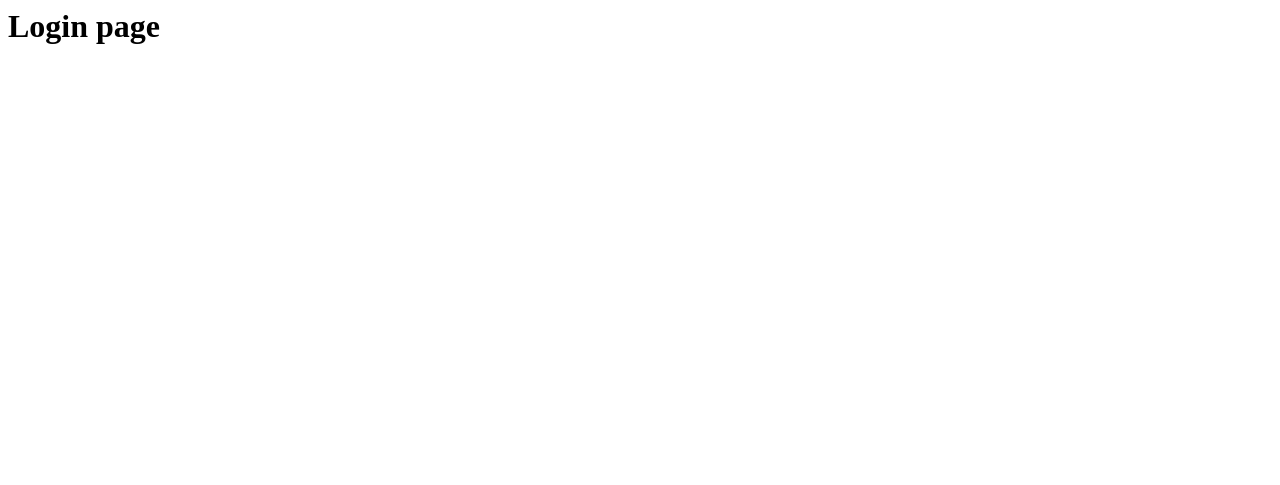
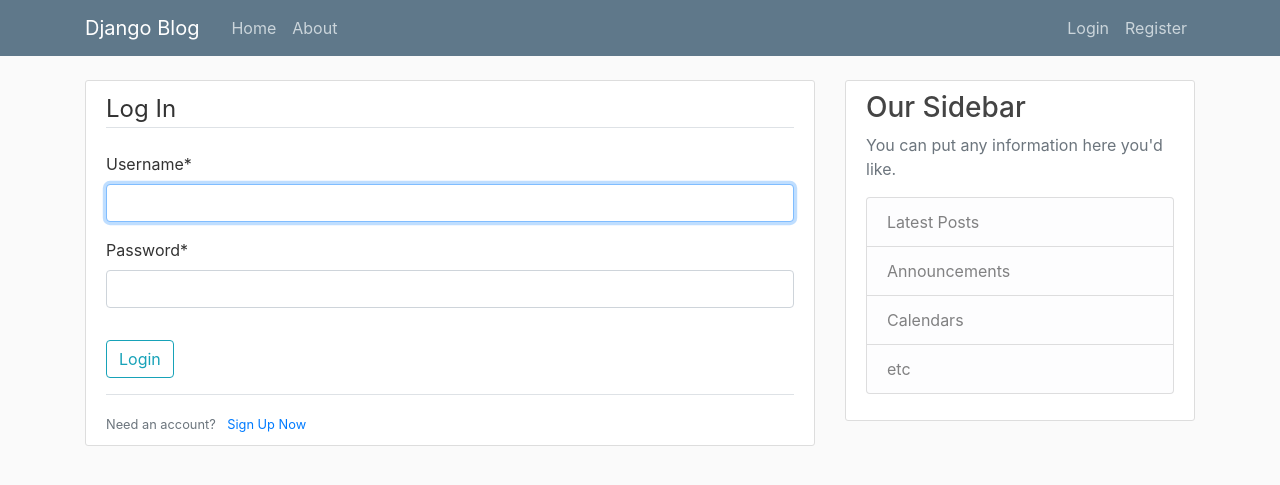
Before and after one commit to Yuhuan0207/django-blog, a Django app: page /login/ in a window 1280 px wide. Before the commit the part shown is almost empty. Shown: the top 485 px of the page. Run offline with Django 3.2, Linux system fonts and the light colour scheme; some libraries are stand-ins or nearby versions.

Commit message:
Create login, logout, authentication

```diff
--- a/blog/templates/blog/base.html
+++ b/blog/templates/blog/base.html
@@ -33,8 +33,13 @@
             </div>
             <!-- Navbar Right Side -->
             <div class="navbar-nav">
-              <a class="nav-item nav-link" href="{% url 'login' %}">Login</a>
-              <a class="nav-item nav-link" href="{% url 'register' %}">Register</a>
+              {% if user.is_authenticated %}
+                  <a class="nav-item nav-link" href="{% url 'profile' %}">Profile</a>
+                  <a class="nav-item nav-link" href="{% url 'logout' %}">Logout</a>
+              {% else %}
+                  <a class="nav-item nav-link" href="{% url 'login' %}">Login</a>
+                  <a class="nav-item nav-link" href="{% url 'register' %}">Register</a>
+              {% endif %}
             </div>
           </div>
         </div>
--- a/django_blog/settings.py
+++ b/django_blog/settings.py
@@ -123,3 +123,7 @@ USE_TZ = True
 STATIC_URL = '/static/'
 
 CRISPY_TEMPLATE_PACK = 'bootstrap4'
+
+LOGIN_REDIRECT_URL = 'blog-home'
+
+LOGIN_URL = 'login'
--- a/django_blog/urls.py
+++ b/django_blog/urls.py
@@ -14,6 +14,7 @@ Including another URLconf
     2. Add a URL to urlpatterns:  path('blog/', include('blog.urls'))
 """
 from django.contrib import admin
+from django.contrib.auth import views as auth_views
 from django.urls import path, include
 from users import views as user_views
 
@@ -21,5 +22,7 @@ urlpatterns = [
     path('admin/', admin.site.urls),
     path('blog/', include('blog.urls')),
     path('register/', user_views.register, name='register'),
-    path('login/', user_views.login, name='login')
+    path('login/', auth_views.LoginView.as_view(template_name='users/login.html'), name='login'),
+    path('logout/', auth_views.LogoutView.as_view(template_name='users/logout.html'), name='logout'),
+    path('profile/', user_views.profile, name='profile'),
 ]
--- a/users/templates/users/login.html
+++ b/users/templates/users/login.html
@@ -1 +1,21 @@
-<h1>Login page</h1>
+{% extends "blog/base.html" %}
+{% load crispy_forms_tags %}
+{% block content %}
+	<div class="content-section">
+		<form method="POST">
+			{% csrf_token %}
+			<fieldset class="form-group">
+				<legend class="border-bottom mb-4">Log In</legend>
+				{{ form|crispy }}
+			</fieldset>
+			<div class="form-group">
+				<button class="btn btn-outline-info" type="submit">Login</button>
+			</div>
+		</form>
+		<div class="border-top pt-3">
+			<small class="text-muted">
+				Need an account? <a class="ml-2" href="{% url 'register' %}">Sign Up Now</a>
+			</small>
+		</div>
+	</div>
+{% endblock content %}
--- /dev/null
+++ b/users/templates/users/profile.html
@@ -0,0 +1,6 @@
+{% extends "blog/base.html" %}
+{% load crispy_forms_tags %}
+{% block content %}
+	<h1>{{ user.username }}</h1>
+
+{% endblock content %}
--- a/users/views.py
+++ b/users/views.py
@@ -1,6 +1,7 @@
 from django.shortcuts import render, redirect
 from django.contrib import messages
 from .forms import UserRegisterForm
+from django.contrib.auth.decorators import login_required
 
 def register(request):
 	if request.method == 'POST':
@@ -9,10 +10,11 @@ def register(request):
 			form.save()
 			username = form.cleaned_data.get('username')
 			messages.success(request, f'Account created for {username}!')
-			return redirect('blog-home')
+			return redirect('login')
 	else:
 		form = UserRegisterForm()
 	return render(request, 'users/register.html', {'form': form})
 
-def login(request):
-	return render(request, 'users/login.html')
+@login_required
+def profile(request):
+	return render(request, 'users/profile.html')
```
Also changed, not shown: users/templates/users/logout.html (added, +9 -0 lines), db.sqlite3.
